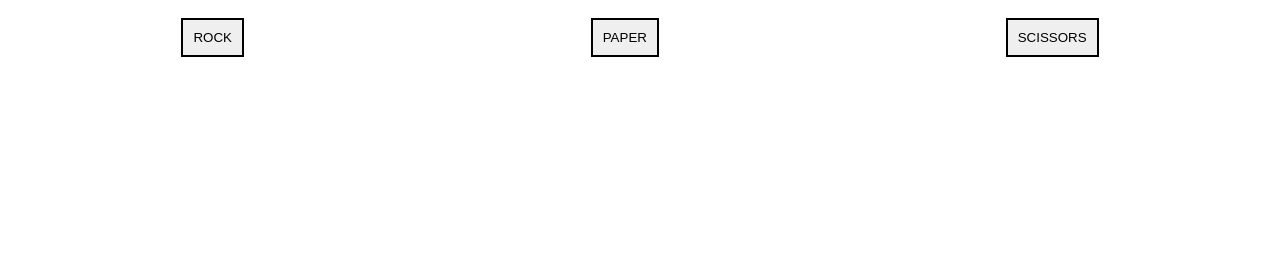
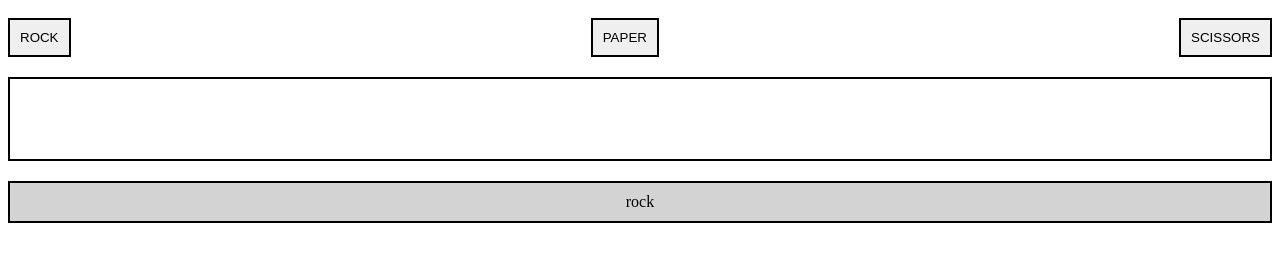
Before and after one commit to jodygrd/odin-rps, a plain HTML site: page index.html in a window 1280 px wide. Both pictures are taken after a click on the button "ROCK". Drawn offline with Linux system fonts and the light colour scheme.

Commit message:
Display computer selection on player selection click

```diff
--- a/index.html
+++ b/index.html
@@ -13,10 +13,8 @@
         <button class="player-button" id="player-paper">PAPER</button>
         <button class="player-button" id="player-scissors">SCISSORS</button>
     </div>
-    <div class="results">
-
-    </div>
-
+    <div id="results"></div>
+    <div id="computer-choice"></div>
 
 
 
--- a/javascript.js
+++ b/javascript.js
@@ -1,22 +1,28 @@
-// function getComputerChoice(){
-//     // randomly returns either rock, paper or scissors
-//     let compChoice = Math.floor(Math.random() * 3);
-//     if (compChoice == 0){
-//         return "rock"
-//     } else if (compChoice == 1) {
-//         return "paper"
-//     } else if (compChoice == 2) {
-//         return "scissors"
-//     } else {
-//         return "Something went wrong";
-//     }
-// }
+function getComputerChoice(){
+    // randomly returns either rock, paper or scissors
+    let compChoice = Math.floor(Math.random() * 3);
+    if (compChoice == 0){
+        return "rock"
+    } else if (compChoice == 1) {
+        return "paper"
+    } else if (compChoice == 2) {
+        return "scissors"
+    } else {
+        return "Something went wrong";
+    }
+}
 
 
-// const computerSelection = getComputerChoice()
+
+let computerSelection = getComputerChoice();
 // console.log(computerSelection)
-
-
+let buttons = document.getElementsByTagName("button");
+for (button of buttons) {
+    button.addEventListener("click", displayCompSelection);
+}
+function displayCompSelection(){
+    document.getElementById("computer-choice").innerHTML = `${computerSelection}`
+}
 
 // function getPlayerChoice() {
 
@@ -33,14 +39,8 @@
 
 // getPlayerChoice();
 
-let buttons = document.getElementsByTagName("button");
-for (button of buttons) {
-    button.addEventListener("click", doTheThing);
-}
 
-function doTheThing(){
-    console.log('THING')
-}
+
 
 // function playRound(playerSelection, computerSelection) {
 //     if (playerSelection === computerSelection) {
--- a/styles.css
+++ b/styles.css
@@ -1,6 +1,6 @@
 .player-buttons {
     display: flex;
-    justify-content: space-around;
+    justify-content: space-between;
 }
 
 .player-button {
@@ -8,3 +8,19 @@
     padding: 10px;
     margin-top: 10px;
 }
+
+#results {
+    display: flex;
+    justify-content: center;
+    border: 2px solid black;
+    padding: 40px;
+    margin: 20px 0;
+}
+
+#computer-choice {
+    display: flex;
+    justify-content: center;
+    border: 2px solid black;
+    background-color: lightgrey;
+    padding: 10px;
+}
```
